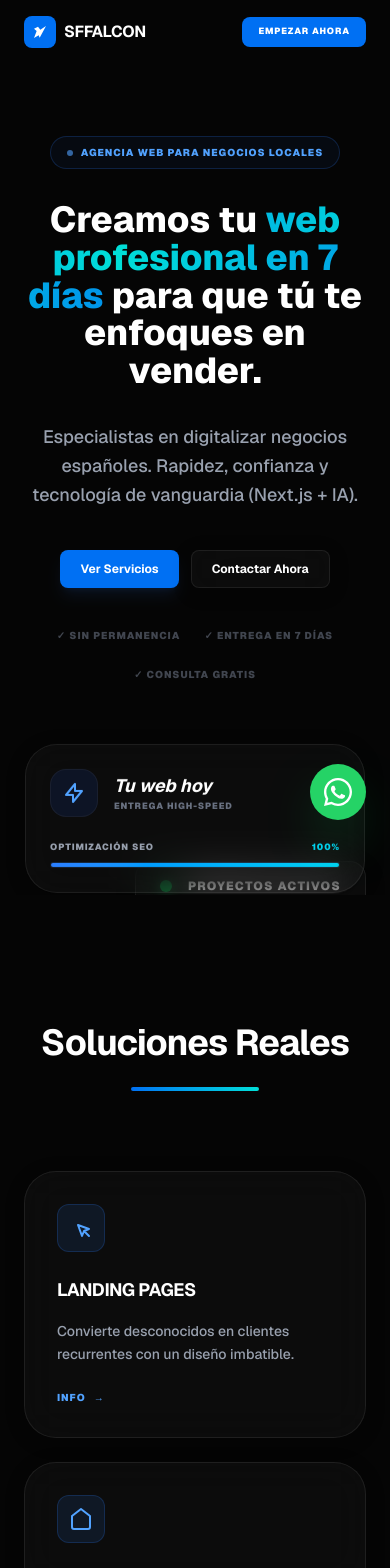
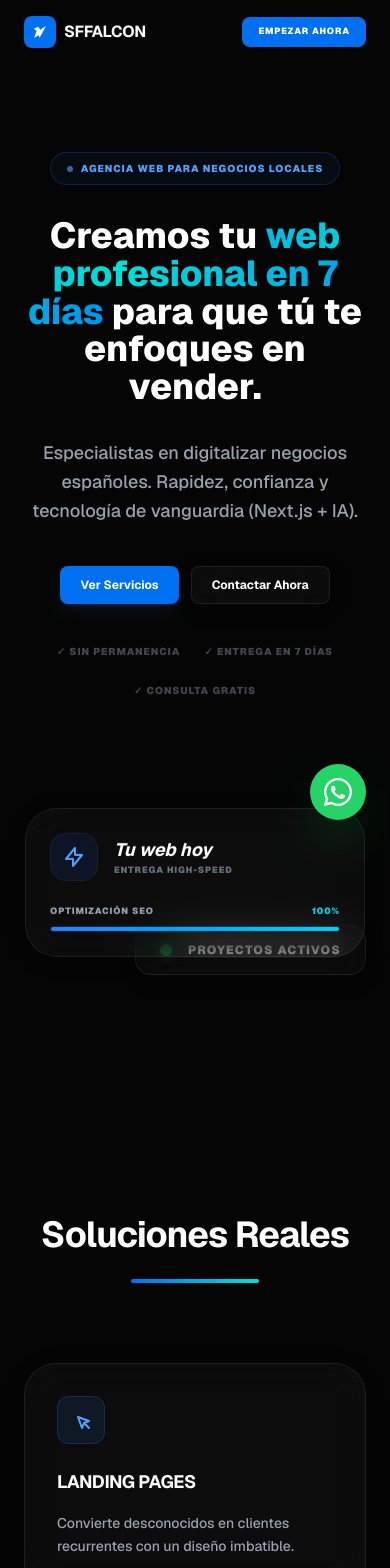
Before and after one commit to markos900313/sffalcon, a Next.js app: page / in a window 390 px wide. Shown: the top 1568 px of the page. Built offline with nearby package versions, Linux system fonts and the light colour scheme.

Commit message:
fix: hero clipping on mobile, overflow visibility and final aesthetic polish

```diff
--- a/app/page.tsx
+++ b/app/page.tsx
@@ -193,7 +193,7 @@ export default function LandingPage() {
 
       <main>
         {/* 2. HERO SECTION */}
-        <section className="relative min-h-dvh flex items-center pt-24 overflow-hidden">
+        <section className="relative min-h-dvh flex items-center pt-28 pb-32 md:pb-0 overflow-visible md:overflow-hidden">
           {/* Fondo Mesh Gradient Orbs */}
 
 
@@ -225,7 +225,7 @@ export default function LandingPage() {
               </div>
             </div>
 
-            <div className="relative flex justify-center items-center reveal-hidden lg:block" style={{ transitionDelay: '0.3s' }}>
+            <div className="relative flex justify-center items-center reveal-hidden lg:block mt-12 lg:mt-0" style={{ transitionDelay: '0.3s' }}>
               <div className="glass-card p-6 sm:p-8 rounded-[2rem] w-full max-w-[340px] animate-float relative z-20 mx-auto" style={{ WebkitBackfaceVisibility: 'hidden', backfaceVisibility: 'hidden', transform: 'translateZ(0)', WebkitTransform: 'translate3d(0,0,0)' }}>
                 <div className="flex items-center gap-4 mb-6">
                   <div className="w-12 h-12 rounded-2xl bg-blue-600/10 flex items-center justify-center border border-white/5">
```
